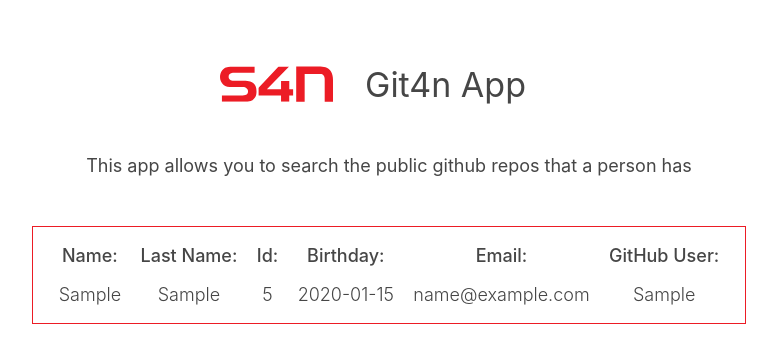
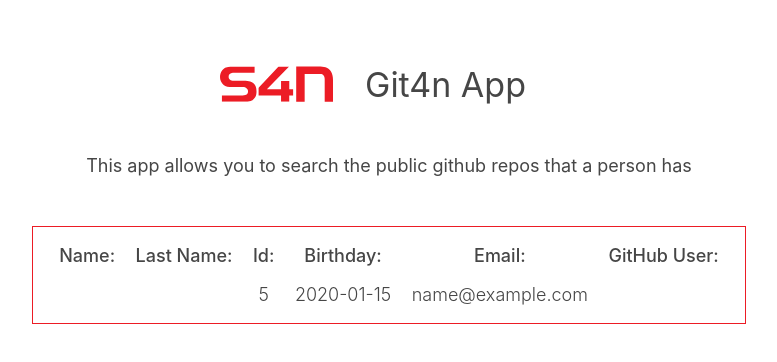
Before and after one commit to juannaranjo/git4n-app, a React (Create React App) app: page / in a window 1280 px wide. Both pictures are taken after typing "Sample", "Sample", "2020-01-15", "5", "name@example.com", "Sample" into the empty fields and a click on the input "Get Github info". Shown: the top 362 px of the page, without its empty margins (251-1028 px from the left). Built offline with nearby package versions, Linux system fonts and the light colour scheme.

Commit message:
refactoring candidateInfo Component

```diff
--- a/src/components/candidateInfo.js
+++ b/src/components/candidateInfo.js
@@ -6,40 +6,49 @@
 
   readCandidateInfoFromCookie(){
     const cookieData = cookieUtils.get();
-    return (
-      <div className="candidate-info-container">
-        <div className="info-wrapper">
-          <h3>Name:</h3>
-          <p>{cookieData.name}</p>
-        </div>
-        <div className="info-wrapper">
-          <h3>Last Name:</h3>
-          <p>{cookieData.lastName}</p>
-        </div>
-        <div className="info-wrapper">
-          <h3>Id:</h3>
-          <p>{cookieData.id}</p>
-        </div>
-        <div className="info-wrapper">
-          <h3>Birthday:</h3>
-          <p>{cookieData.birthday}</p>
-        </div>
-        <div className="info-wrapper">
-          <h3>Email:</h3>
-          <p>{cookieData.email}</p>
-        </div>
-        <div className="info-wrapper">
-          <h3>GitHub User:</h3>
-          <p>{cookieData.githubUser}</p>
-        </div>
-      </div>
-    )
+
+    const userData = [
+      {
+        field: 'Name:',
+        value: cookieUtils.name
+      },
+      {
+        field: 'Last Name:',
+        value: cookieUtils.lastName
+      },
+      {
+        field: 'Id:',
+        value: cookieData.id
+      },
+      {
+        field: 'Birthday:',
+        value: cookieData.birthday
+      },
+      {
+        field: 'Email:',
+        value: cookieData.email
+      },
+      {
+        field: 'GitHub User:',
+        value: cookieUtils.githubUser
+      },
+    ]
+    return userData
   }
   render() {
     return (
-      <React.Fragment>
-          {this.readCandidateInfoFromCookie()}
-      </React.Fragment>
+      <div className="candidate-info-container">
+        {
+          this.readCandidateInfoFromCookie().map(item => {
+            return (
+              <div className="info-wrapper">
+                <h3>{item.field}</h3>
+                <p>{item.value}</p>
+              </div>
+            )
+          })
+        }
+      </div>
     );
   }
 }
```
